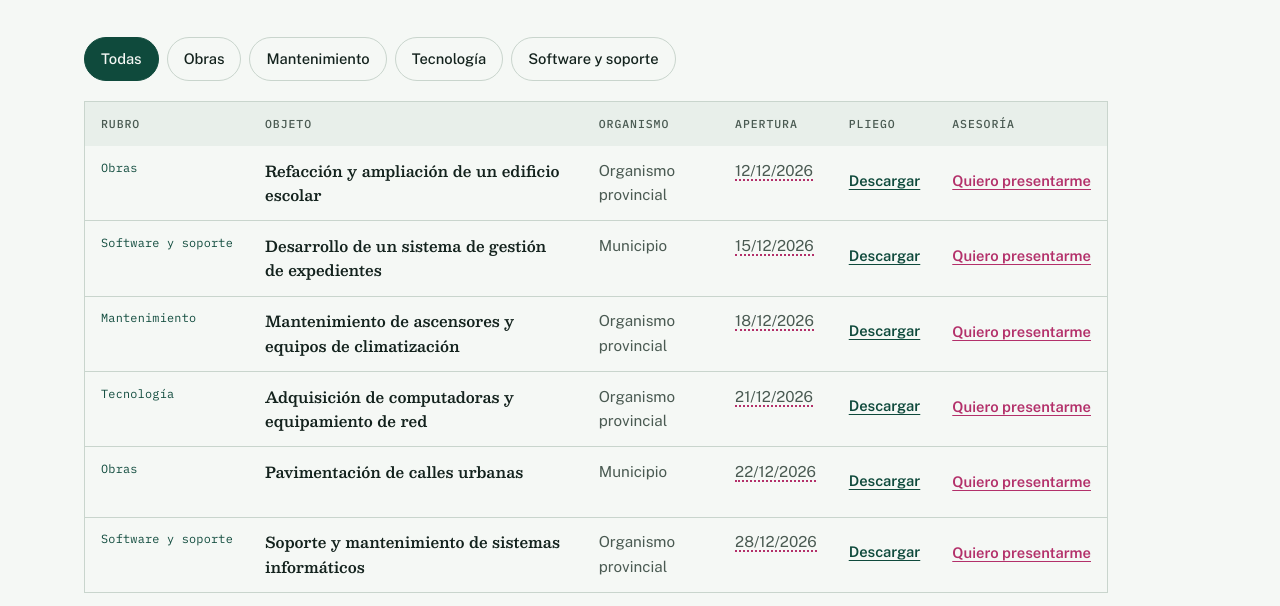
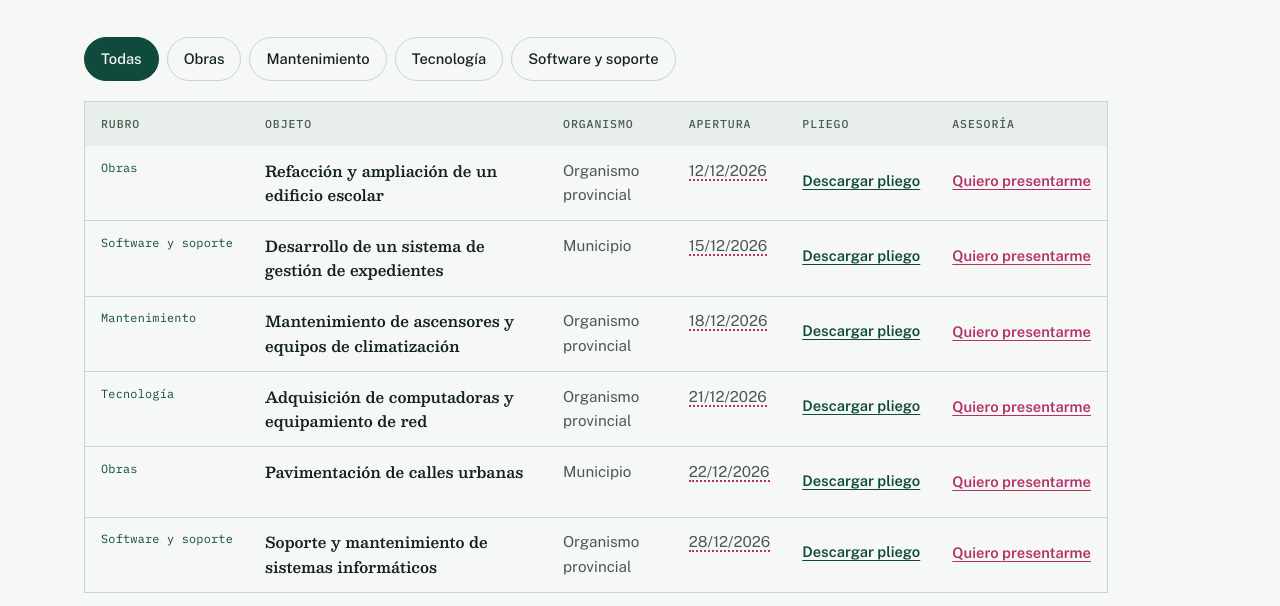
Before and after one commit to GrazianoNicolas/AntoAbogada, a plain HTML site: page licitaciones/index.html in a window 1280 px wide. Shown: the part 342-948 px from the top of the page. Drawn offline with Linux system fonts and the light colour scheme.

Commit message:
Aclarar que el botón del listado descarga el pliego
El botón de la columna Pliego decía solo "Descargar" y no se entendía
qué bajaba. Ahora dice "Descargar pliego" y en celular puede partirse
en dos líneas para no chocar con "Quiero presentarme".

Co-Authored-By: Claude <noreply@anthropic.com>
Claude-Session: https://claude.ai/code/session_01XueiD5LMH7jcbYYL7xQwz9

```diff
--- a/licitaciones/index.html
+++ b/licitaciones/index.html
@@ -193,7 +193,7 @@ a{color:inherit}
 .lista tr.lejos{opacity:.5}
 .lista tr.afin th::after{content:"Se acerca a su empresa";display:inline-block;margin-left:.6rem;vertical-align:middle;white-space:nowrap;font-family:var(--mono);font-weight:500;font-size:.66rem;letter-spacing:.06em;text-transform:uppercase;color:var(--acento);border:1px solid var(--acento);padding:.12rem .4rem}
 .bajar{font:600 .92rem/1 var(--texto);min-height:2.75rem;padding:0;border:0;background:none;color:var(--marca);cursor:pointer;text-decoration:underline;text-underline-offset:.2em}
-.lista td.acc{white-space:nowrap}
+.lista td.acc,.lista .bajar{white-space:nowrap}
 @media (max-width:700px){
   .tabla--lista{border:0;overflow:visible}
   .lista{display:block;min-width:0}
@@ -206,6 +206,7 @@ a{color:inherit}
   .lista td:nth-child(4){text-align:right;white-space:nowrap}
   .lista td:nth-child(4)::before{content:"Abre el "}
   .lista td.acc{text-align:right}
+  .lista .bajar{white-space:normal;text-align:left}
 }
 .lista .pedir{display:inline-flex;align-items:center;min-height:2.75rem;font-weight:600;font-size:.92rem;color:var(--acento);text-underline-offset:.2em}
 
@@ -450,12 +451,12 @@ input:hover,select:hover,textarea:hover{border-color:var(--acento-banda)}
           <tr><th scope="col">Rubro</th><th scope="col">Objeto</th><th scope="col">Organismo</th><th scope="col">Apertura</th><th scope="col">Pliego</th><th scope="col">Asesoría</th></tr>
         </thead>
         <tbody>
-          <tr data-rubro="obras"><td class="norma">Obras</td><th scope="row">Refacción y ampliación de un edificio escolar</th><td>Organismo provincial</td><td><span class="completar">12/12/2026</span></td><td><button class="bajar" type="button">Descargar</button></td><td class="acc"><a class="pedir" href="../contacto/" data-licitacion="Refacción y ampliación de un edificio escolar">Quiero presentarme</a></td></tr>
-          <tr data-rubro="software"><td class="norma">Software y soporte</td><th scope="row">Desarrollo de un sistema de gestión de expedientes</th><td>Municipio</td><td><span class="completar">15/12/2026</span></td><td><button class="bajar" type="button">Descargar</button></td><td class="acc"><a class="pedir" href="../contacto/" data-licitacion="Desarrollo de un sistema de gestión de expedientes">Quiero presentarme</a></td></tr>
-          <tr data-rubro="mantenimiento"><td class="norma">Mantenimiento</td><th scope="row">Mantenimiento de ascensores y equipos de climatización</th><td>Organismo provincial</td><td><span class="completar">18/12/2026</span></td><td><button class="bajar" type="button">Descargar</button></td><td class="acc"><a class="pedir" href="../contacto/" data-licitacion="Mantenimiento de ascensores y equipos de climatización">Quiero presentarme</a></td></tr>
-          <tr data-rubro="tecnologia"><td class="norma">Tecnología</td><th scope="row">Adquisición de computadoras y equipamiento de red</th><td>Organismo provincial</td><td><span class="completar">21/12/2026</span></td><td><button class="bajar" type="button">Descargar</button></td><td class="acc"><a class="pedir" href="../contacto/" data-licitacion="Adquisición de computadoras y equipamiento de red">Quiero presentarme</a></td></tr>
-          <tr data-rubro="obras"><td class="norma">Obras</td><th scope="row">Pavimentación de calles urbanas</th><td>Municipio</td><td><span class="completar">22/12/2026</span></td><td><button class="bajar" type="button">Descargar</button></td><td class="acc"><a class="pedir" href="../contacto/" data-licitacion="Pavimentación de calles urbanas">Quiero presentarme</a></td></tr>
-          <tr data-rubro="software"><td class="norma">Software y soporte</td><th scope="row">Soporte y mantenimiento de sistemas informáticos</th><td>Organismo provincial</td><td><span class="completar">28/12/2026</span></td><td><button class="bajar" type="button">Descargar</button></td><td class="acc"><a class="pedir" href="../contacto/" data-licitacion="Soporte y mantenimiento de sistemas informáticos">Quiero presentarme</a></td></tr>
+          <tr data-rubro="obras"><td class="norma">Obras</td><th scope="row">Refacción y ampliación de un edificio escolar</th><td>Organismo provincial</td><td><span class="completar">12/12/2026</span></td><td><button class="bajar" type="button">Descargar pliego</button></td><td class="acc"><a class="pedir" href="../contacto/" data-licitacion="Refacción y ampliación de un edificio escolar">Quiero presentarme</a></td></tr>
+          <tr data-rubro="software"><td class="norma">Software y soporte</td><th scope="row">Desarrollo de un sistema de gestión de expedientes</th><td>Municipio</td><td><span class="completar">15/12/2026</span></td><td><button class="bajar" type="button">Descargar pliego</button></td><td class="acc"><a class="pedir" href="../contacto/" data-licitacion="Desarrollo de un sistema de gestión de expedientes">Quiero presentarme</a></td></tr>
+          <tr data-rubro="mantenimiento"><td class="norma">Mantenimiento</td><th scope="row">Mantenimiento de ascensores y equipos de climatización</th><td>Organismo provincial</td><td><span class="completar">18/12/2026</span></td><td><button class="bajar" type="button">Descargar pliego</button></td><td class="acc"><a class="pedir" href="../contacto/" data-licitacion="Mantenimiento de ascensores y equipos de climatización">Quiero presentarme</a></td></tr>
+          <tr data-rubro="tecnologia"><td class="norma">Tecnología</td><th scope="row">Adquisición de computadoras y equipamiento de red</th><td>Organismo provincial</td><td><span class="completar">21/12/2026</span></td><td><button class="bajar" type="button">Descargar pliego</button></td><td class="acc"><a class="pedir" href="../contacto/" data-licitacion="Adquisición de computadoras y equipamiento de red">Quiero presentarme</a></td></tr>
+          <tr data-rubro="obras"><td class="norma">Obras</td><th scope="row">Pavimentación de calles urbanas</th><td>Municipio</td><td><span class="completar">22/12/2026</span></td><td><button class="bajar" type="button">Descargar pliego</button></td><td class="acc"><a class="pedir" href="../contacto/" data-licitacion="Pavimentación de calles urbanas">Quiero presentarme</a></td></tr>
+          <tr data-rubro="software"><td class="norma">Software y soporte</td><th scope="row">Soporte y mantenimiento de sistemas informáticos</th><td>Organismo provincial</td><td><span class="completar">28/12/2026</span></td><td><button class="bajar" type="button">Descargar pliego</button></td><td class="acc"><a class="pedir" href="../contacto/" data-licitacion="Soporte y mantenimiento de sistemas informáticos">Quiero presentarme</a></td></tr>
         </tbody>
       </table>
     </div>
--- a/src/estilos.css
+++ b/src/estilos.css
@@ -166,7 +166,7 @@ a{color:inherit}
 .lista tr.lejos{opacity:.5}
 .lista tr.afin th::after{content:"Se acerca a su empresa";display:inline-block;margin-left:.6rem;vertical-align:middle;white-space:nowrap;font-family:var(--mono);font-weight:500;font-size:.66rem;letter-spacing:.06em;text-transform:uppercase;color:var(--acento);border:1px solid var(--acento);padding:.12rem .4rem}
 .bajar{font:600 .92rem/1 var(--texto);min-height:2.75rem;padding:0;border:0;background:none;color:var(--marca);cursor:pointer;text-decoration:underline;text-underline-offset:.2em}
-.lista td.acc{white-space:nowrap}
+.lista td.acc,.lista .bajar{white-space:nowrap}
 @media (max-width:700px){
   .tabla--lista{border:0;overflow:visible}
   .lista{display:block;min-width:0}
@@ -179,6 +179,7 @@ a{color:inherit}
   .lista td:nth-child(4){text-align:right;white-space:nowrap}
   .lista td:nth-child(4)::before{content:"Abre el "}
   .lista td.acc{text-align:right}
+  .lista .bajar{white-space:normal;text-align:left}
 }
 .lista .pedir{display:inline-flex;align-items:center;min-height:2.75rem;font-weight:600;font-size:.92rem;color:var(--acento);text-underline-offset:.2em}
 
```
Also changed, not shown: contacto/index.html (+2 -1 lines), guia/index.html (+2 -1 lines), index.html (+2 -1 lines), planes/index.html (+2 -1 lines), preguntas/index.html (+2 -1 lines), quien-soy/index.html (+2 -1 lines), src/paginas/licitaciones.html (+6 -6 lines), 1 other file.
